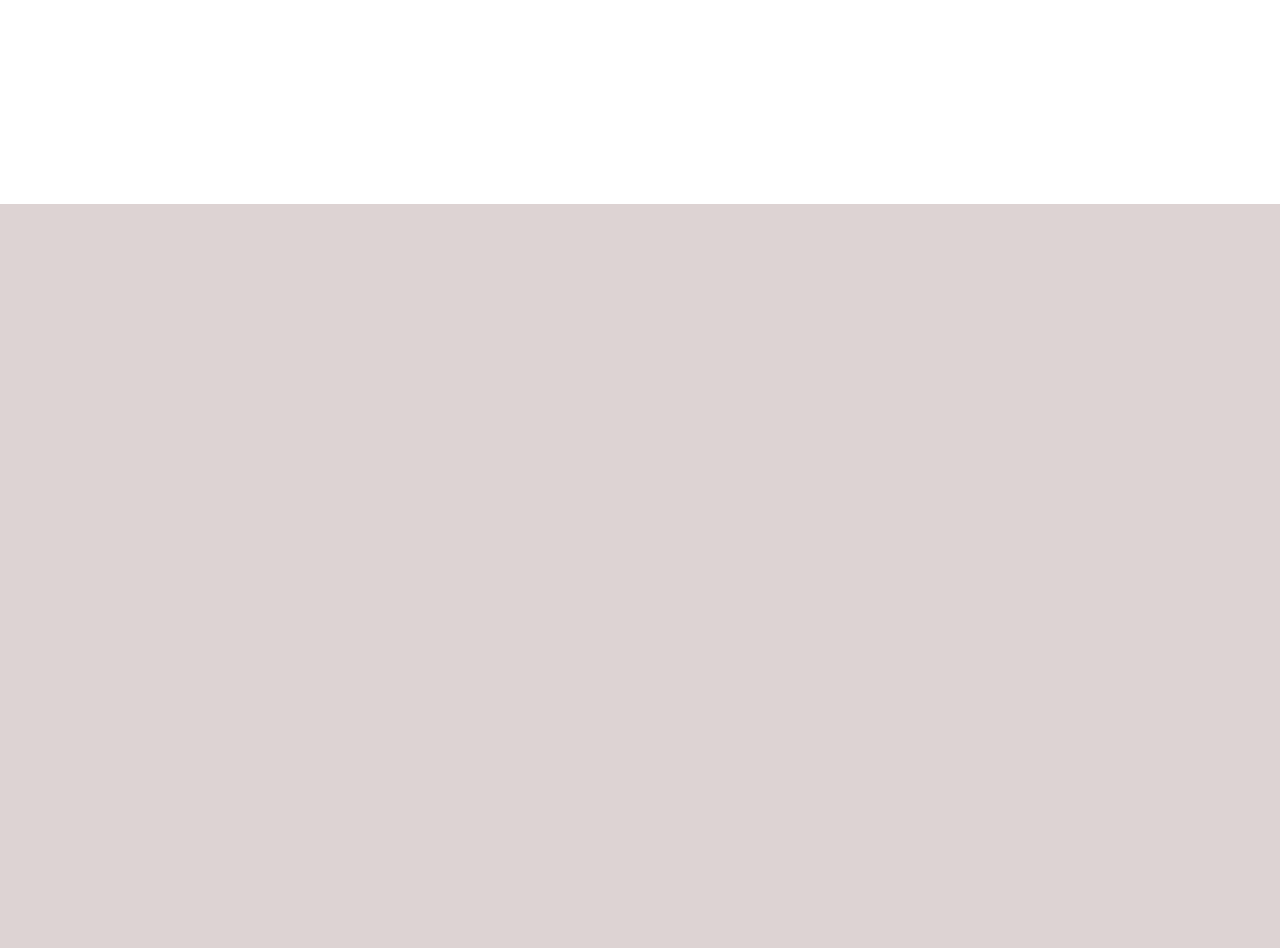
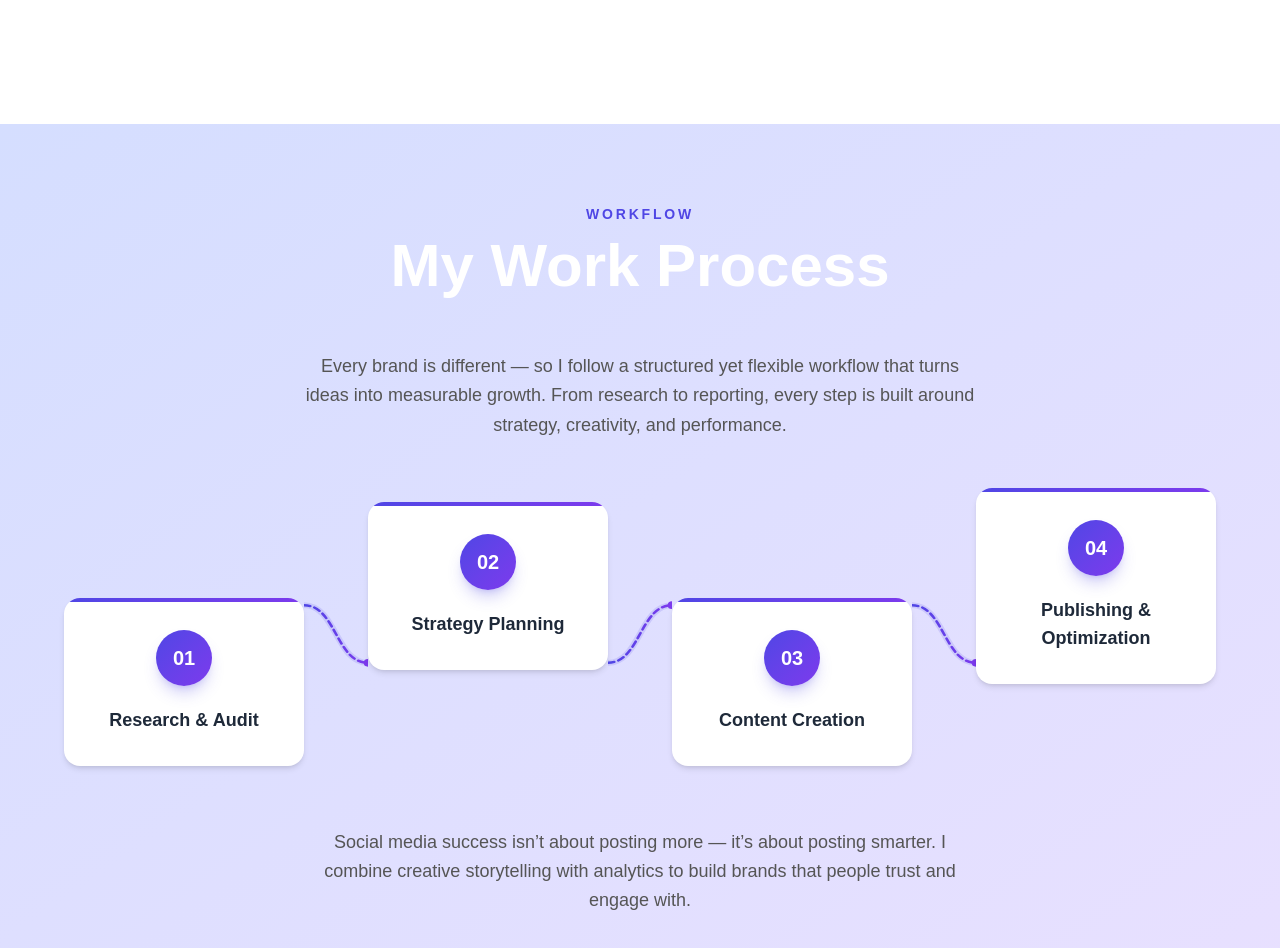
Before and after one commit to Kakrote/portfolio-template, a Next.js app: page / in a window 1280 px wide. Shown: the part 1360-2308 px from the top of the page. Before the commit the page ends 1564 px from the top, so only its background shows below. Built offline with nearby package versions, Linux system fonts and the light colour scheme; a web font is replaced by a local one.

Commit message:
added the my work process section

```diff
--- a/app/page.tsx
+++ b/app/page.tsx
@@ -1,12 +1,14 @@
 import data from "@/content/rahul.json"
 import Hero from "@/components/sections/hero"
 import About from "@/components/sections/about"
+import WorkProcess from "@/components/sections/work_Process"
 
 export default function Page() {
   return (
     <main>
       <Hero data={data.hero} />
       <About data={{ about: data.about, experience: data.experience, image:data.image, kpis: data.kpis }}  />
+      <WorkProcess data={{topDiscription:data.workProcess.top_Description, steps: data.workProcess.process, bottomDiscription:data.workProcess.bottom_Description}}/>
     </main>
   )
 }
--- a/components/sections/about/index.tsx
+++ b/components/sections/about/index.tsx
@@ -26,7 +26,7 @@ type AboutData = {
 
 export default function About({ data }: { data: AboutData }) {
     return (
-        <section className=" bg-white h-[90vh] " id="about">
+        <section className=" bg-white h-[80vh] " id="about">
             <main className="container mx-auto  px-6 pt-10 h-full grid grid-cols-3">
                 {/* right section  */}
                 <div className="flex flex-col gap-10  items-center py-10 max-w-lg  h-fit ">
--- /dev/null
+++ b/components/sections/work_Process/index.tsx
@@ -0,0 +1,160 @@
+import Card from "@/components/ui/card"
+
+type Steps = {
+    step: string
+    label: string
+}
+
+type WorkProcessProps = {
+    topDiscription: string
+    bottomDiscription: string
+    steps: Steps[]
+}
+
+/* SVG curved connector that snakes from one card to the next (desktop) */
+function CurvedConnector({ direction }: { direction: "down" | "up" }) {
+    // "down" = curve from top-right to bottom-left  (even → odd)
+    // "up"   = curve from bottom-right to top-left   (odd → even)
+    const d =
+        direction === "down"
+            ? "M 0 20 C 30 20, 30 80, 60 80"   // curves downward
+            : "M 0 80 C 30 80, 30 20, 60 20"    // curves upward
+
+    return (
+        <div className="hidden lg:flex items-center justify-center w-16 shrink-0">
+            <svg
+                viewBox="0 0 60 100"
+                fill="none"
+                className="w-full h-24"
+                preserveAspectRatio="none"
+            >
+                {/* Glow / shadow path */}
+                <path
+                    d={d}
+                    stroke="#4F46E5"
+                    strokeOpacity={0.15}
+                    strokeWidth={6}
+                    strokeLinecap="round"
+                    fill="none"
+                />
+                {/* Main dashed path */}
+                <path
+                    d={d}
+                    stroke="url(#connectorGradient)"
+                    strokeWidth={2.5}
+                    strokeDasharray="6 4"
+                    strokeLinecap="round"
+                    fill="none"
+                    className="animate-dash"
+                />
+                {/* Arrowhead dot at end */}
+                <circle
+                    cx={direction === "down" ? 60 : 60}
+                    cy={direction === "down" ? 80 : 20}
+                    r={4}
+                    fill="#7C3AED"
+                />
+                <defs>
+                    <linearGradient id="connectorGradient" x1="0" y1="0" x2="60" y2="0" gradientUnits="userSpaceOnUse">
+                        <stop stopColor="#4F46E5" />
+                        <stop offset="1" stopColor="#7C3AED" />
+                    </linearGradient>
+                </defs>
+            </svg>
+        </div>
+    )
+}
+
+/* Vertical curved connector for mobile */
+function VerticalConnector() {
+    return (
+        <div className="flex lg:hidden flex-col items-center h-14 my-1">
+            <svg viewBox="0 0 20 50" className="w-5 h-full" fill="none">
+                <path
+                    d="M 10 0 C 10 15, 10 35, 10 50"
+                    stroke="url(#vGrad)"
+                    strokeWidth={2.5}
+                    strokeDasharray="5 4"
+                    strokeLinecap="round"
+                    fill="none"
+                />
+                <circle cx={10} cy={48} r={3} fill="#7C3AED" />
+                <defs>
+                    <linearGradient id="vGrad" x1="10" y1="0" x2="10" y2="50" gradientUnits="userSpaceOnUse">
+                        <stop stopColor="#4F46E5" />
+                        <stop offset="1" stopColor="#7C3AED" />
+                    </linearGradient>
+                </defs>
+            </svg>
+        </div>
+    )
+}
+
+export default function WorkProcess({ data }: { data: WorkProcessProps }) {
+    return (
+        <section className="bg-linear-to-br from-[#D5DEFF] to-[#E8E0FF] w-full py-20 overflow-hidden">
+            <main className="container mx-auto px-4 space-y-14">
+                {/* Animated dash keyframe (inline style) */}
+                <style>{`
+                    @keyframes dashMove {
+                        to { stroke-dashoffset: -20; }
+                    }
+                    .animate-dash {
+                        animation: dashMove 1.2s linear infinite;
+                    }
+                `}</style>
+
+                {/* Section header */}
+                <div className="text-center space-y-3">
+                    <p className="text-sm uppercase tracking-[0.2em] text-[#4F46E5] font-semibold">Workflow</p>
+                    <h2 className="text-3xl md:text-4xl lg:text-6xl font-bold">My Work Process</h2>
+                </div>
+
+                {/* Top description */}
+                <div className="max-w-2xl mx-auto">
+                    <p className="text-center text-[#555] text-lg leading-relaxed">{data.topDiscription}</p>
+                </div>
+
+                {/* ───── Desktop layout: horizontal zigzag ───── */}
+                <div className="hidden lg:flex items-center justify-center py-10">
+                    {data.steps.map((step, index) => (
+                        <div key={index} className="flex items-center">
+                            {/* Card with alternating vertical offset */}
+                            <div
+                                className={`w-60 transition-transform duration-500 ${
+                                    index % 2 === 0 ? "translate-y-12" : "-translate-y-12"
+                                }`}
+                            >
+                                <Card steps={step.step} label={step.label} />
+                            </div>
+
+                            {/* Curved SVG connector */}
+                            {index < data.steps.length - 1 && (
+                                <CurvedConnector direction={index % 2 === 0 ? "down" : "up"} />
+                            )}
+                        </div>
+                    ))}
+                </div>
+
+                {/* ───── Mobile / Tablet layout: vertical stack ───── */}
+                <div className="flex lg:hidden flex-col items-center py-6">
+                    {data.steps.map((step, index) => (
+                        <div key={index} className="flex flex-col items-center w-full">
+                            <div className="w-full max-w-sm">
+                                <Card steps={step.step} label={step.label} />
+                            </div>
+                            {index < data.steps.length - 1 && <VerticalConnector />}
+                        </div>
+                    ))}
+                </div>
+
+                {/* Bottom description */}
+                {data.bottomDiscription && (
+                    <div className="max-w-2xl mx-auto">
+                        <p className="text-center text-[#555] text-lg leading-relaxed">{data.bottomDiscription}</p>
+                    </div>
+                )}
+            </main>
+        </section>
+    )
+}
--- /dev/null
+++ b/components/ui/card/index.tsx
@@ -0,0 +1,21 @@
+interface CardProps {
+    steps: string
+    label: string
+}
+
+export default function Card({ steps, label }: CardProps) {
+    return (
+        <div className="relative bg-white rounded-2xl p-8 shadow-md hover:shadow-xl transition-all duration-300 group overflow-hidden">
+            {/* Accent top bar */}
+            <div className="absolute top-0 left-0 w-full h-1 bg-linear-to-r from-[#4F46E5] to-[#7C3AED]" />
+
+            {/* Step number badge */}
+            <div className="w-14 h-14 rounded-full bg-linear-to-br from-[#4F46E5] to-[#7C3AED] text-white flex items-center justify-center text-xl font-bold mx-auto group-hover:scale-110 transition-transform duration-300 shadow-lg shadow-[#4F46E5]/25">
+                {steps}
+            </div>
+
+            {/* Label */}
+            <h3 className="text-lg font-semibold text-center mt-5 text-gray-800">{label}</h3>
+        </div>
+    )
+}
--- a/content/rahul.json
+++ b/content/rahul.json
@@ -89,5 +89,15 @@
       "kpi":"2M+",
       "icon":"/images/icons/kpis/cm3.png"
     }
-  ]
+  ],
+  "workProcess":{
+    "top_Description":"Every brand is different — so I follow a structured yet flexible workflow that turns ideas into measurable growth. From research to reporting, every step is built around strategy, creativity, and performance.",
+    "process":[
+      {"step":"01","label":"Research & Audit"},
+      {"step":"02","label":"Strategy Planning"},
+      {"step":"03","label":"Content Creation"},
+      {"step":"04","label":"Publishing & Optimization"}
+    ],
+    "bottom_Description":"Social media success isn’t about posting more — it’s about posting smarter. I combine creative storytelling with analytics to build brands that people trust and engage with."
+  }
 }
```
